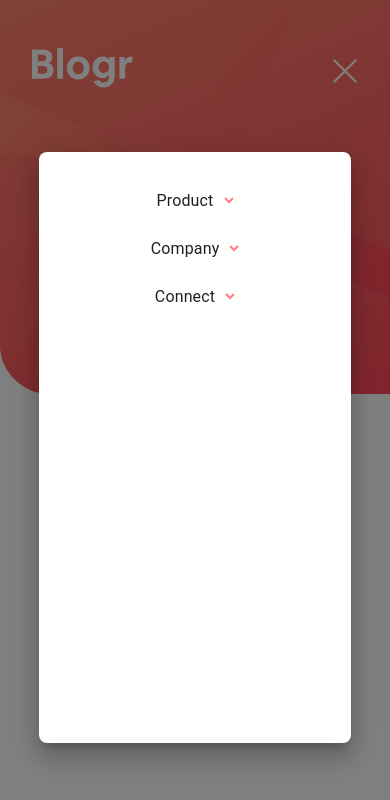
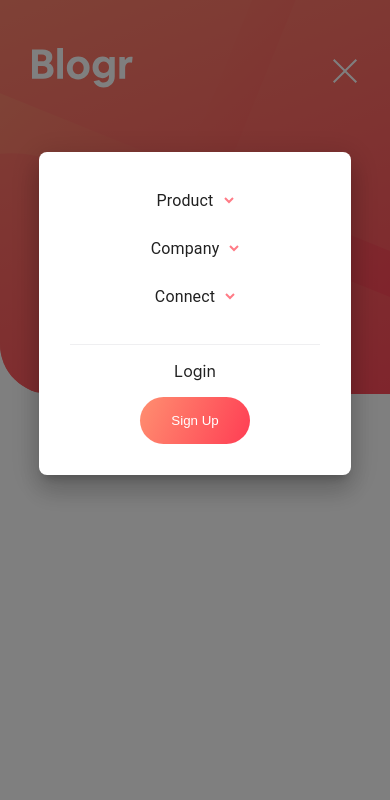
Before and after one commit to TifennQ/FrontEndMenterBlogr, a React (Create React App) app: page / in a window 390 px wide. Both pictures are taken after a click on the picture 342 px from the left and 70 px from the top of the page. Shown: the top 800 px of the page. Built offline with nearby package versions, Linux system fonts and the light colour scheme.

Commit message:
sidedrawer menu bottom

```diff
--- a/src/components/Header/SideDrawer.js
+++ b/src/components/Header/SideDrawer.js
@@ -31,7 +31,7 @@ const useStyles = makeStyles((theme) => ({
         top: '18vh',
         left: '10vw',
         width: '80vw',
-        height: '70vh',
+        height: 'auto',
         borderRadius: '8px'
     },
     clickedArrow: {
@@ -49,6 +49,28 @@ const useStyles = makeStyles((theme) => ({
         paddingTop: "5%",
         paddingBottom: "5%",
     },
+    bar: {
+        width: "80%",
+        height: "1px",
+        backgroundColor: "#EFEFF1",
+        marginLeft: "10%",
+        marginRight: "10%",
+        marginTop: "5%"
+    },
+    drawerBottom: {
+        display: "flex",
+        flexDirection: "column",
+        alignItems: "center"
+    },
+    signup: {
+        cursor: "pointer",
+        color: "white",
+        background: 'linear-gradient(bottom right, hsl(353, 100%, 62%), hsl(13, 100%, 72%))',
+        borderRadius: "50px",
+        border: "none",
+        padding: "5% 10% 5% 10%",
+        marginBottom: "10%"
+    }
 }))
 
 
@@ -116,6 +138,12 @@ const SideDrawer = ({navLinks, navSubLinks}) => {
             <img onClick={toggleDrawer("left", true)} className={classes.logoImage} src={`${state.left ? `${iconClose}` : `${burgerMenu}` }`} alt="Mobile burger menu"/>
             <Drawer anchor="left" open={state.left} onOpen={toggleDrawer("left", true)} classes={{ paper: classes.paper}} onClose={toggleDrawer("left", false)}>
                 {sideDrawerList("left")}
+                <div className={classes.drawerBottom}>
+                    <div className={classes.bar}></div>
+                    <p className={classes.login}>Login</p>
+                    <button className={classes.signup}>Sign Up</button>
+                </div>
+
             </Drawer>
         </>
     )
```
